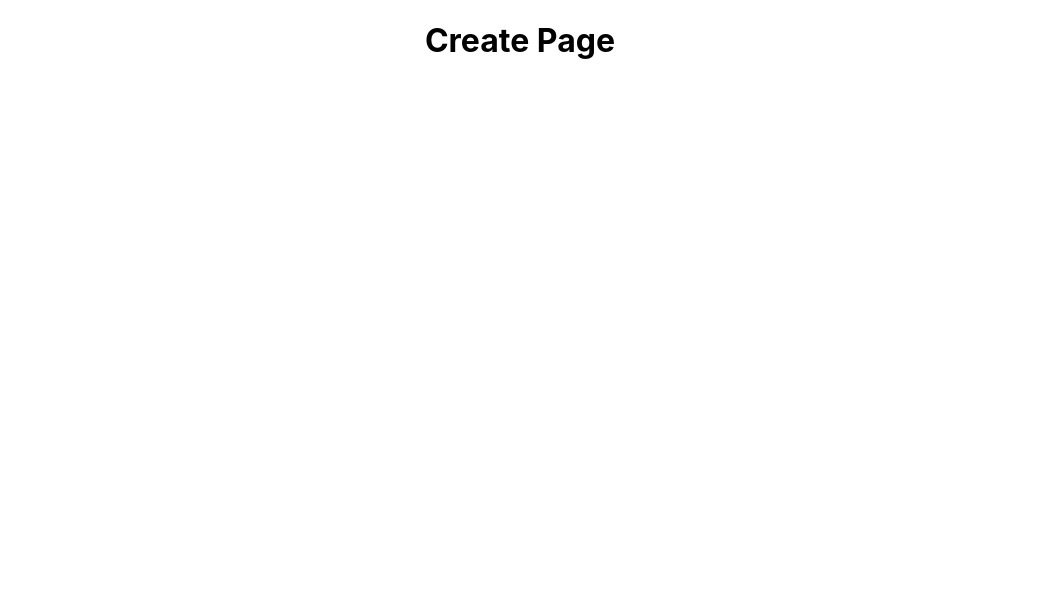
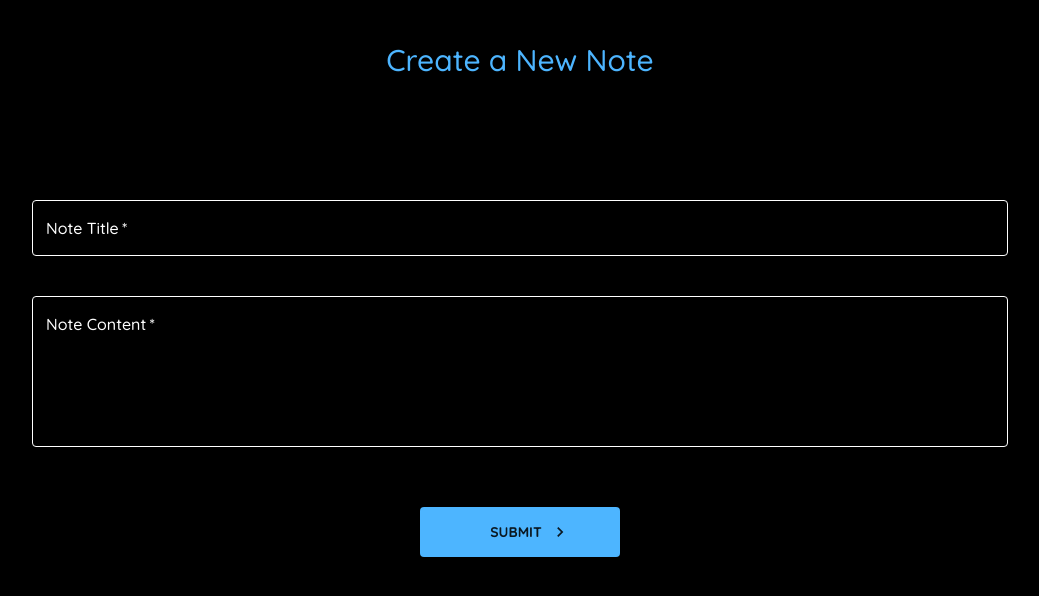
Before and after one commit to 0xcatrovacer/note-app-frontend-material-ui, a React (Create React App) app: page /create in a window 1280 px wide. Shown: the top 596 px of the page, without its empty margins (120-1159 px from the left). Built offline with nearby package versions, Linux system fonts and the light colour scheme.

Commit message:
styled the Create component

```diff
--- a/package.json
+++ b/package.json
@@ -4,6 +4,7 @@
   "private": true,
   "dependencies": {
     "@material-ui/core": "^4.11.3",
+    "@material-ui/icons": "^4.11.2",
     "@testing-library/jest-dom": "^5.11.4",
     "@testing-library/react": "^11.1.0",
     "@testing-library/user-event": "^12.1.10",
--- a/src/App.css
+++ /dev/null
@@ -1,38 +0,0 @@
-.App {
-  text-align: center;
-}
-
-.App-logo {
-  height: 40vmin;
-  pointer-events: none;
-}
-
-@media (prefers-reduced-motion: no-preference) {
-  .App-logo {
-    animation: App-logo-spin infinite 20s linear;
-  }
-}
-
-.App-header {
-  background-color: #282c34;
-  min-height: 100vh;
-  display: flex;
-  flex-direction: column;
-  align-items: center;
-  justify-content: center;
-  font-size: calc(10px + 2vmin);
-  color: white;
-}
-
-.App-link {
-  color: #61dafb;
-}
-
-@keyframes App-logo-spin {
-  from {
-    transform: rotate(0deg);
-  }
-  to {
-    transform: rotate(360deg);
-  }
-}
--- a/src/App.js
+++ b/src/App.js
@@ -1,11 +1,30 @@
 import { BrowserRouter as Router, Switch, Route } from 'react-router-dom'
 
-import './App.css';
 import Create from './components/Create/Create';
 import Notes from './components/Notes/Notes';
 
+import { createMuiTheme, ThemeProvider } from '@material-ui/core'
+
+const theme = createMuiTheme({
+  palette: {
+    primary: {
+      main: '#4db5ff',
+      dark: '#0095ff',
+      light: '#63beff'
+    }
+  },
+  typography: {
+    fontFamily: 'Quicksand',
+    fontWeightLight: 400,
+    fontWeightRegular: 500,
+    fontWeightMedium: 600,
+    fontWeightBold: 700
+  }
+})
+
 const App = () => {
   return (
+    <ThemeProvider theme={theme}>
       <div className="App">
         <Router>
           <Switch>
@@ -18,6 +37,7 @@ const App = () => {
           </Switch>
         </Router>
       </div>
+    </ThemeProvider>
   );
 }
 
--- /dev/null
+++ b/src/components/Create/Create.css
@@ -0,0 +1,8 @@
+.CreateNoteForm {
+  display: flex;
+  flex-direction: column;
+  align-items: center;
+  justify-content: center;
+  margin-left: 120px;
+  margin-right: 120px;
+}
--- a/src/components/Create/Create.js
+++ b/src/components/Create/Create.js
@@ -1,9 +1,120 @@
 import React from 'react'
 
+import './Create.css'
+
+import Typography from "@material-ui/core/Typography"
+import Button from "@material-ui/core/Button"
+import Container from "@material-ui/core/Container"
+import KeyboardArrowRightIcon from '@material-ui/icons/KeyboardArrowRight'
+import { makeStyles } from '@material-ui/core'
+import TextField from '@material-ui/core/TextField'
+
+const useStyles = makeStyles({
+    field: {
+        marginTop: 20,
+        marginBottom: 20,
+        display: 'block',
+        "& .MuiOutlinedInput-root .MuiOutlinedInput-notchedOutline": {
+            borderColor: "white"
+        },
+        "&:hover .MuiOutlinedInput-root .MuiOutlinedInput-notchedOutline": {
+            borderColor: "lightgray"
+        },
+        "& .MuiOutlinedInput-root.Mui-focused .MuiOutlinedInput-notchedOutline": {
+            borderColor: "#4db5ff"
+        },
+        "& .MuiOutlinedInput-input": {
+            color: "white"
+        },
+        "&:hover .MuiOutlinedInput-input": {
+            color: "lightgray"
+        },
+        "& .MuiOutlinedInput-root.Mui-focused .MuiOutlinedInput-input": {
+            color: "#4db5ff"
+        },
+        "& .MuiInputLabel-outlined": {
+            color: "white"
+        },
+        "&:hover .MuiInputLabel-outlined": {
+            color: "lightgray"
+        },
+        "& .MuiInputLabel-outlined.Mui-focused": {
+            color: "#4db5ff"
+        }
+    },
+    title: {
+        display: 'flex',
+        alignItems: 'center',
+        justifyContent: 'center',
+        marginTop: 40,
+        marginBottom: 100,
+        fontSize: 30
+    },
+    button: {
+        width: 200,
+        marginTop: 40,
+        height: 50,
+        paddingRight: 0,
+        fontWeight: 700
+    }
+})
+
 const Create = () => {
+
+    const classes = useStyles()
+
     return (
         <div className="Create">
-            <h1>Create Page</h1>
+            <Container>
+                <Typography
+                    variant="h5"
+                    component="h2"
+                    color="primary"
+                    className={classes.title}
+                    gutterBottom
+                >
+                    Create a New Note
+            </Typography>
+
+                <form noValidate autoComplete='off' className='CreateNoteForm'>
+                    <TextField
+                        label='Note Title'
+                        variant='outlined'
+                        color='primary'
+                        fullWidth
+                        required
+                        className={classes.field}
+                        InputProps={{
+                            className: "CreateInput"
+                        }}
+                        InputLabelProps={{
+                            className: "CreateInputLabel"
+                        }}
+                    />
+                    <TextField
+                        label='Note Content'
+                        variant='outlined'
+                        color='primary'
+                        multiline
+                        rows={6}
+                        fullWidth
+                        required
+                        className={classes.field}
+                        InputLabelProps={{
+                            className: "CreateInputLabel"
+                        }}
+                    />
+                    <Button
+                        type="submit"
+                        variant="contained"
+                        color="primary"
+                        className={classes.button}
+                        endIcon={<KeyboardArrowRightIcon />}
+                    >
+                        Submit
+                </Button>
+                </form>
+            </Container>
         </div>
     )
 }
--- a/src/index.css
+++ b/src/index.css
@@ -1,13 +1,5 @@
+@import url("https://fonts.googleapis.com/css2?family=Quicksand:wght@300;400;500;600;700&display=swap");
+
 body {
-  margin: 0;
-  font-family: -apple-system, BlinkMacSystemFont, 'Segoe UI', 'Roboto', 'Oxygen',
-    'Ubuntu', 'Cantarell', 'Fira Sans', 'Droid Sans', 'Helvetica Neue',
-    sans-serif;
-  -webkit-font-smoothing: antialiased;
-  -moz-osx-font-smoothing: grayscale;
+  background-color: black;
 }
-
-code {
-  font-family: source-code-pro, Menlo, Monaco, Consolas, 'Courier New',
-    monospace;
-}
```
Also changed, not shown: 1 other file (tests, documents, lock files or other folders). Lines whose indentation alone changed are shown as unchanged.
